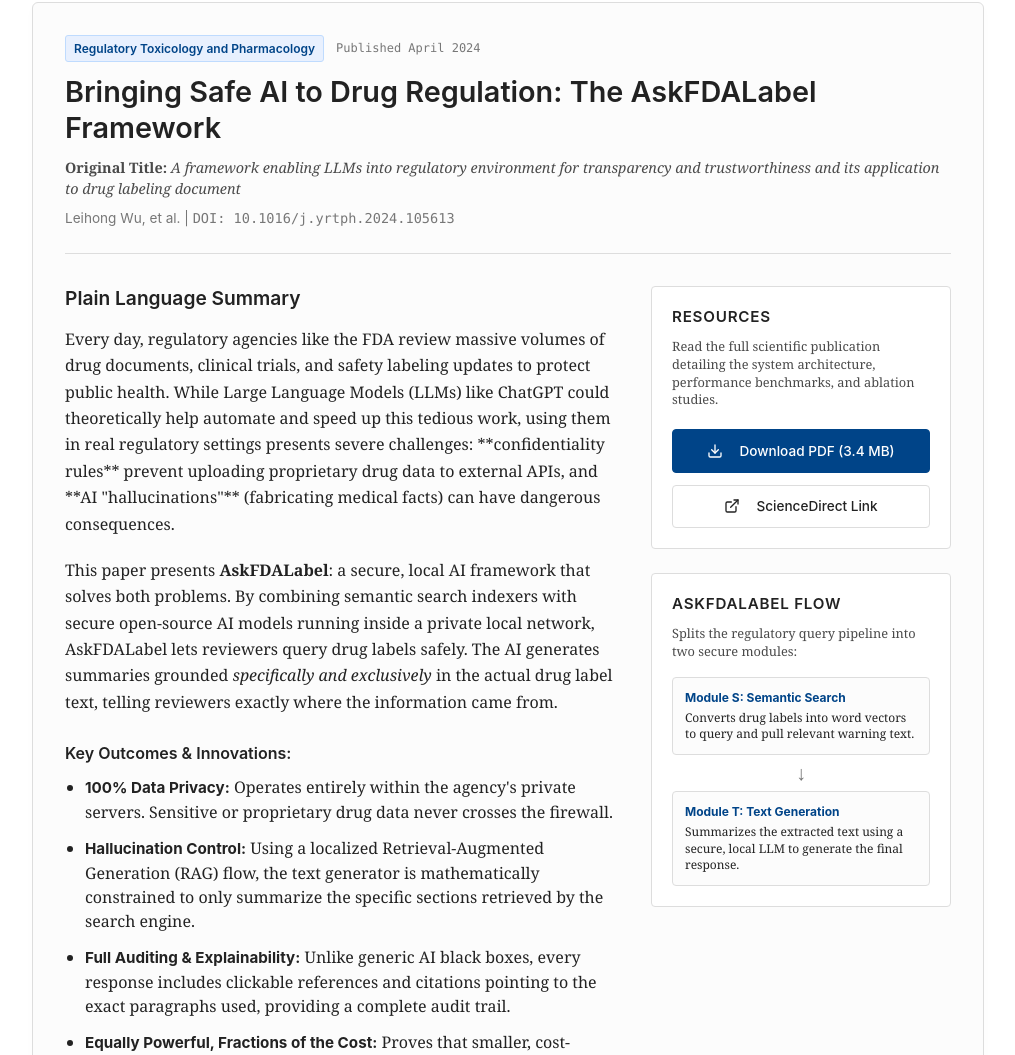
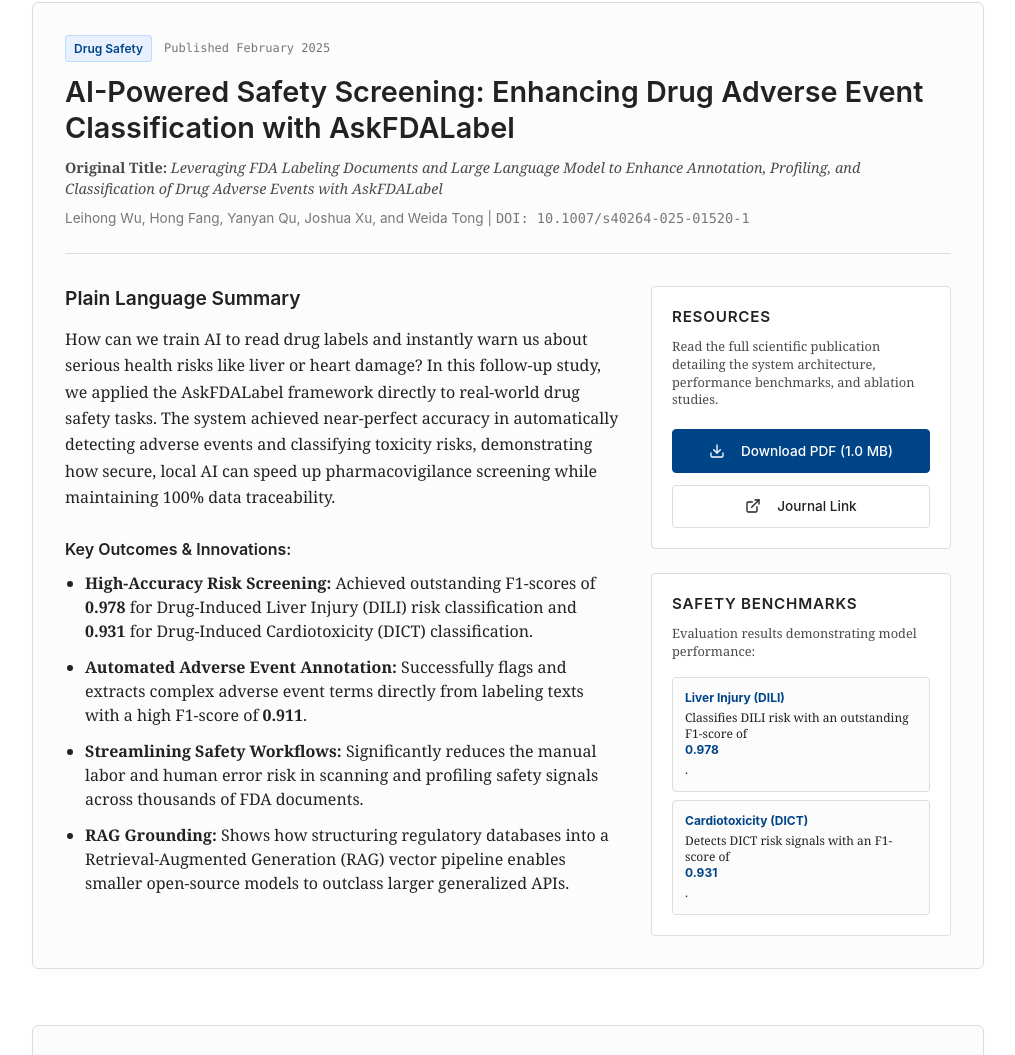
Before and after one commit to seldas/seldas.github.io, an Astro site: page /research in a window 1280 px wide. Shown: the part 287-1342 px from the top of the page, without its empty margins (132-1147 px from the left). Built offline with nearby package versions, Linux system fonts and the light colour scheme; Astro itself is replaced by a stand-in of ours.

Commit message:
Add second AskFDALabel adverse events annotation and classification paper (Drug Safety 2025)

```diff
--- a/src/pages/research.astro
+++ b/src/pages/research.astro
@@ -1,5 +1,44 @@
 ---
 import Layout from '../layouts/Layout.astro';
+
+const publications = [
+	{
+		title: "AI-Powered Safety Screening: Enhancing Drug Adverse Event Classification with AskFDALabel",
+		academicTitle: "Leveraging FDA Labeling Documents and Large Language Model to Enhance Annotation, Profiling, and Classification of Drug Adverse Events with AskFDALabel",
+		journal: "Drug Safety",
+		date: "February 2025",
+		authors: "Leihong Wu, Hong Fang, Yanyan Qu, Joshua Xu, and Weida Tong",
+		doi: "10.1007/s40264-025-01520-1",
+		doiUrl: "https://link.springer.com/article/10.1007/s40264-025-01520-1",
+		pdfUrl: "/researches/40264_2025_Article_1520.pdf",
+		pdfSize: "1.0 MB",
+		summary: "How can we train AI to read drug labels and instantly warn us about serious health risks like liver or heart damage? In this follow-up study, we applied the AskFDALabel framework directly to real-world drug safety tasks. The system achieved near-perfect accuracy in automatically detecting adverse events and classifying toxicity risks, demonstrating how secure, local AI can speed up pharmacovigilance screening while maintaining 100% data traceability.",
+		highlights: [
+			"<strong>High-Accuracy Risk Screening:</strong> Achieved outstanding F1-scores of <strong>0.978</strong> for Drug-Induced Liver Injury (DILI) risk classification and <strong>0.931</strong> for Drug-Induced Cardiotoxicity (DICT) classification.",
+			"<strong>Automated Adverse Event Annotation:</strong> Successfully flags and extracts complex adverse event terms directly from labeling texts with a high F1-score of <strong>0.911</strong>.",
+			"<strong>Streamlining Safety Workflows:</strong> Significantly reduces the manual labor and human error risk in scanning and profiling safety signals across thousands of FDA documents.",
+			"<strong>RAG Grounding:</strong> Shows how structuring regulatory databases into a Retrieval-Augmented Generation (RAG) vector pipeline enables smaller open-source models to outclass larger generalized APIs."
+		]
+	},
+	{
+		title: "Bringing Safe AI to Drug Regulation: The AskFDALabel Framework",
+		academicTitle: "A framework enabling LLMs into regulatory environment for transparency and trustworthiness and its application to drug labeling document",
+		journal: "Regulatory Toxicology and Pharmacology",
+		date: "April 2024",
+		authors: "Leihong Wu, et al.",
+		doi: "10.1016/j.yrtph.2024.105613",
+		doiUrl: "https://www.sciencedirect.com/science/article/pii/S0273230024000540",
+		pdfUrl: "/researches/1-s2.0-S0273230024000540-main.pdf",
+		pdfSize: "3.4 MB",
+		summary: "Every day, regulatory agencies like the FDA review massive volumes of drug documents, clinical trials, and safety labeling updates. While Large Language Models (LLMs) like ChatGPT could theoretically help automate this tedious work, they present severe challenges: confidentiality rules prevent uploading proprietary drug data to external APIs, and AI 'hallucinations' can lead to dangerous errors. This paper presents AskFDALabel: a secure, local AI framework that solves both problems by combining semantic search indexers with secure open-source AI models running inside a private local network.",
+		highlights: [
+			"<strong>100% Data Privacy:</strong> Operates entirely within the agency's private servers. Sensitive or proprietary drug data never crosses the firewall.",
+			"<strong>Hallucination Control:</strong> Using a localized Retrieval-Augmented Generation (RAG) flow, the text generator is mathematically constrained to only summarize the specific sections retrieved by the search engine.",
+			"<strong>Full Auditing & Explainability:</strong> Unlike generic AI black boxes, every response includes clickable references and citations pointing to the exact paragraphs used, providing a complete audit trail.",
+			"<strong>Equally Powerful, Fractions of the Cost:</strong> Proves that smaller, cost-effective models (like Llama-2 and Falcon) hosted locally match the accuracy of OpenAI's GPT-4 in specialized regulatory reviews."
+		]
+	}
+];
 ---
 
 <Layout title="Research Publications | seldas" description="Academic publications, clinical safety NLP models, and Structured Product Labeling (SPL) research.">
@@ -9,47 +48,34 @@ import Layout from '../layouts/Layout.astro';
 			<p class="page-subtitle">Scientific papers and NLP frameworks developed for regulatory environments and clinical applications.</p>
 		</header>
 
-		<!-- Featured Publication Section -->
-		<article class="featured-paper-card">
+		<div class="publications-list">
+			{publications.map((pub, index) => (
+				<article class="featured-paper-card" key={pub.doi}>
 					<div class="paper-header">
 						<div class="paper-meta">
-					<span class="journal-tag">Regulatory Toxicology and Pharmacology</span>
-					<span class="pub-date">Published April 2024</span>
+							<span class="journal-tag">{pub.journal}</span>
+							<span class="pub-date">Published {pub.date}</span>
 						</div>
 						<h2 class="paper-display-title">
-					Bringing Safe AI to Drug Regulation: The AskFDALabel Framework
+							{pub.title}
 						</h2>
 						<p class="paper-academic-title">
-					<strong>Original Title:</strong> <span class="title-italic">A framework enabling LLMs into regulatory environment for transparency and trustworthiness and its application to drug labeling document</span>
+							<strong>Original Title:</strong> <span class="title-italic">{pub.academicTitle}</span>
 						</p>
-				<p class="paper-authors">Leihong Wu, et al. | <span class="doi">DOI: 10.1016/j.yrtph.2024.105613</span></p>
+						<p class="paper-authors">{pub.authors} | <span class="doi">DOI: {pub.doi}</span></p>
 					</div>
 
 					<div class="paper-grid">
 						<div class="paper-summary-column">
 							<h3 class="column-title">Plain Language Summary</h3>
 							<div class="plain-text-body">
-						<p>
-							Every day, regulatory agencies like the FDA review massive volumes of drug documents, clinical trials, and safety labeling updates to protect public health. While Large Language Models (LLMs) like ChatGPT could theoretically help automate and speed up this tedious work, using them in real regulatory settings presents severe challenges: **confidentiality rules** prevent uploading proprietary drug data to external APIs, and **AI "hallucinations"** (fabricating medical facts) can have dangerous consequences.
-						</p>
-						<p>
-							This paper presents <strong>AskFDALabel</strong>: a secure, local AI framework that solves both problems. By combining semantic search indexers with secure open-source AI models running inside a private local network, AskFDALabel lets reviewers query drug labels safely. The AI generates summaries grounded <em>specifically and exclusively</em> in the actual drug label text, telling reviewers exactly where the information came from.
-						</p>
+								<p>{pub.summary}</p>
 
 								<h4 class="highlights-title">Key Outcomes & Innovations:</h4>
 								<ul class="highlights-list">
-							<li>
-								<strong>100% Data Privacy:</strong> Operates entirely within the agency's private servers. Sensitive or proprietary drug data never crosses the firewall.
-							</li>
-							<li>
-								<strong>Hallucination Control:</strong> Using a localized Retrieval-Augmented Generation (RAG) flow, the text generator is mathematically constrained to only summarize the specific sections retrieved by the search engine.
-							</li>
-							<li>
-								<strong>Full Auditing & Explainability:</strong> Unlike generic AI black boxes, every response includes clickable references and citations pointing to the exact paragraphs used, providing a complete audit trail.
-							</li>
-							<li>
-								<strong>Equally Powerful, Fractions of the Cost:</strong> Proves that smaller, cost-effective models (like Llama-2 and Falcon) hosted locally match the accuracy of OpenAI's GPT-4 in specialized regulatory reviews.
-							</li>
+									{pub.highlights.map(hl => (
+										<li set:html={hl}></li>
+									))}
 								</ul>
 							</div>
 						</div>
@@ -60,18 +86,19 @@ import Layout from '../layouts/Layout.astro';
 								<p class="action-desc">Read the full scientific publication detailing the system architecture, performance benchmarks, and ablation studies.</p>
 
 								<div class="action-buttons">
-							<a href="/researches/1-s2.0-S0273230024000540-main.pdf" download class="btn btn-primary btn-full">
+									<a href={pub.pdfUrl} download class="btn btn-primary btn-full">
 										<svg xmlns="http://www.w3.org/2000/svg" width="16" height="16" viewBox="0 0 24 24" fill="none" stroke="currentColor" stroke-width="2" stroke-linecap="round" stroke-linejoin="round" class="btn-icon"><path d="M21 15v4a2 2 0 0 1-2 2H5a2 2 0 0 1-2-2v-4"></path><polyline points="7 10 12 15 17 10"></polyline><line x1="12" y1="15" x2="12" y2="3"></line></svg>
-								Download PDF (3.4 MB)
+										Download PDF ({pub.pdfSize})
 									</a>
 
-							<a href="https://www.sciencedirect.com/science/article/pii/S0273230024000540" target="_blank" rel="noopener noreferrer" class="btn btn-secondary btn-full">
+									<a href={pub.doiUrl} target="_blank" rel="noopener noreferrer" class="btn btn-secondary btn-full">
 										<svg xmlns="http://www.w3.org/2000/svg" width="16" height="16" viewBox="0 0 24 24" fill="none" stroke="currentColor" stroke-width="2" stroke-linecap="round" stroke-linejoin="round" class="btn-icon"><path d="M18 13v6a2 2 0 0 1-2 2H5a2 2 0 0 1-2-2V8a2 2 0 0 1 2-2h6"></path><polyline points="15 3 21 3 21 9"></polyline><line x1="10" y1="14" x2="21" y2="3"></line></svg>
-								ScienceDirect Link
+										Journal Link
 									</a>
 								</div>
 							</div>
 
+							{index === 1 && (
 								<div class="architecture-card">
 									<h4>AskFDALabel Flow</h4>
 									<p>Splits the regulatory query pipeline into two secure modules:</p>
@@ -87,9 +114,29 @@ import Layout from '../layouts/Layout.astro';
 										</div>
 									</div>
 								</div>
+							)}
+
+							{index === 0 && (
+								<div class="architecture-card">
+									<h4>Safety Benchmarks</h4>
+									<p>Evaluation results demonstrating model performance:</p>
+									<div class="arch-flow">
+										<div class="arch-step">
+											<strong>Liver Injury (DILI)</strong>
+											<span>Classifies DILI risk with an outstanding F1-score of <strong>0.978</strong>.</span>
+										</div>
+										<div class="arch-step">
+											<strong>Cardiotoxicity (DICT)</strong>
+											<span>Detects DICT risk signals with an F1-score of <strong>0.931</strong>.</span>
+										</div>
+									</div>
+								</div>
+							)}
 						</div>
 					</div>
 				</article>
+			))}
+		</div>
 	</div>
 </Layout>
 
@@ -118,13 +165,19 @@ import Layout from '../layouts/Layout.astro';
 		line-height: 1.5;
 	}
 
+	.publications-list {
+		display: flex;
+		flex-direction: column;
+		gap: 3.5rem;
+		margin-bottom: 4rem;
+	}
+
 	/* Featured Paper Card */
 	.featured-paper-card {
 		background: var(--bg-panel);
 		border: 1px solid var(--border-color);
 		border-radius: 6px;
 		padding: 2rem;
-		margin-bottom: 4rem;
 		box-shadow: 0 4px 12px rgba(0, 0, 0, 0.015);
 	}
 
```
Also changed, not shown: 2 other files. Lines whose indentation alone changed are shown as unchanged.
